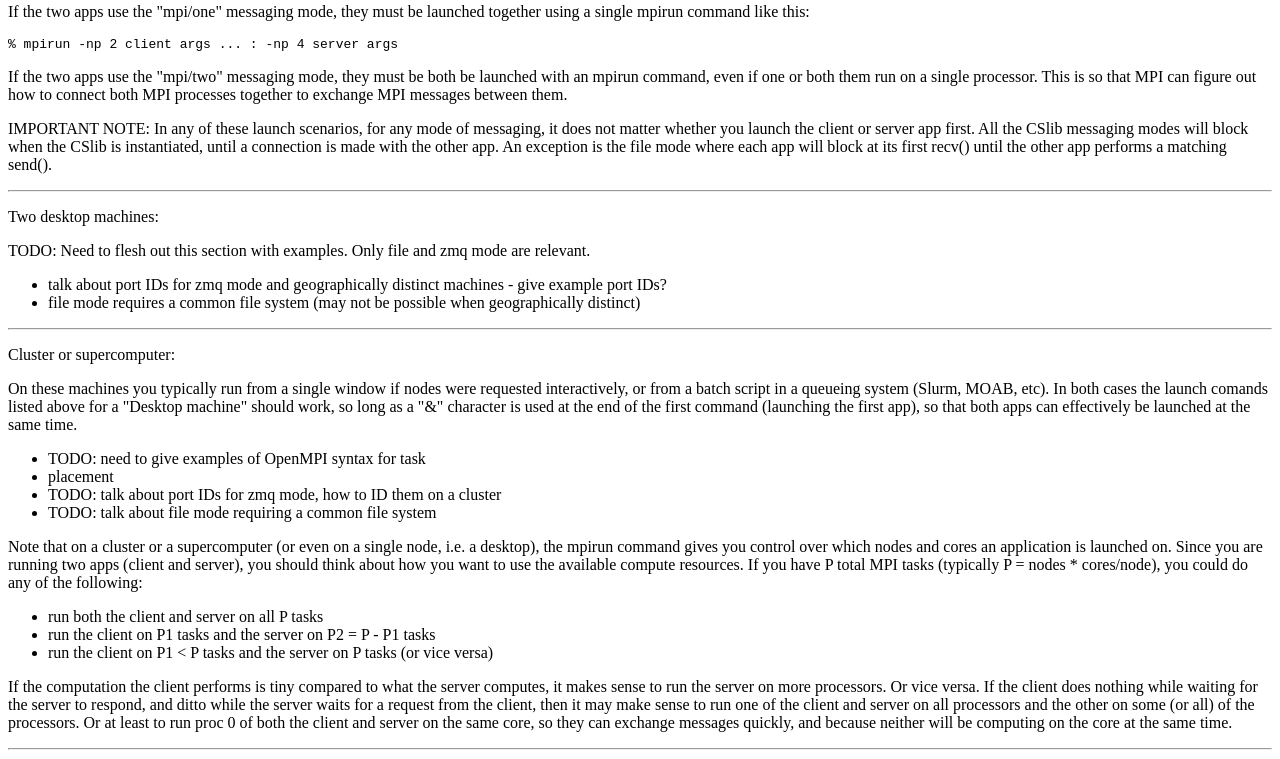
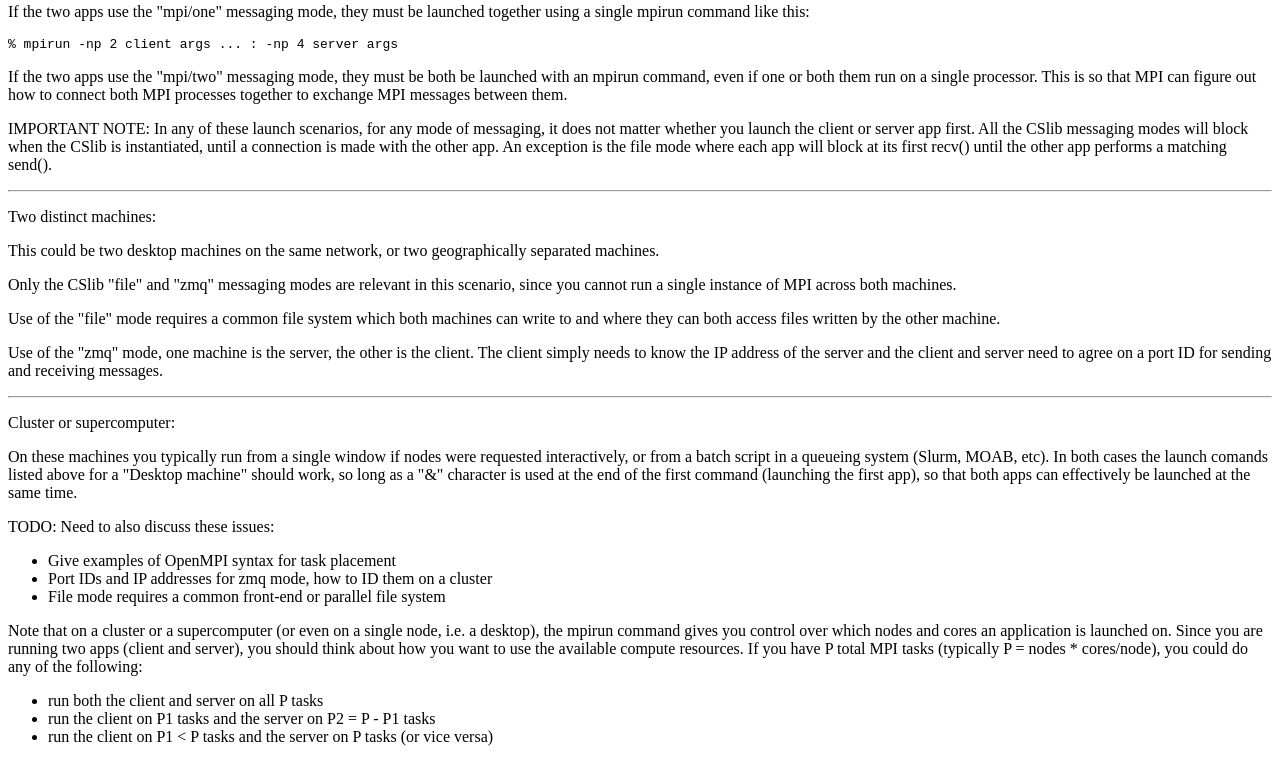
Before and after one commit to lammps/cslib, a plain HTML site: page doc/launch.html in a window 1280 px wide. Shown: the part 500-1259 px from the top of the page. Drawn offline with Linux system fonts and the light colour scheme.

Commit message:
git-svn-id: svn+ssh://software-srn.sandia.gov/svn/cslib/trunk@19 a90b35e7-5b98-4bfc-8194-042b74bc95e4

```diff
--- a/doc/launch.html
+++ b/doc/launch.html
@@ -54,14 +54,24 @@ recv() until the other app performs a matching send().
 </P>
 <HR>
 
-<P>Two desktop machines:
+<P>Two distinct machines:
 </P>
-<P>TODO: Need to flesh out this section with examples.  Only file and zmq mode
-are relevant.
+<P>This could be two desktop machines on the same network, or two
+geographically separated machines.
 </P>
-<UL><LI>talk about port IDs for zmq mode and geographically distinct machines - give example port IDs?
-<LI>file mode requires a common file system (may not be possible when geographically distinct)
-</UL>
+<P>Only the CSlib "file" and "zmq" messaging modes are relevant in this
+scenario, since you cannot run a single instance of MPI across both
+machines.
+</P>
+<P>Use of the "file" mode requires a common file system which both
+machines can write to and where they can both access files written by
+the other machine.
+</P>
+<P>Use of the "zmq" mode, one machine is the server, the other is the
+client.  The client simply needs to know the IP address of the server
+and the client and server need to agree on a port ID for sending and
+receiving messages.
+</P>
 <HR>
 
 <P>Cluster or supercomputer:
@@ -73,10 +83,11 @@ a "Desktop machine" should work, so long as a "&" character is used at
 the end of the first command (launching the first app), so that both
 apps can effectively be launched at the same time.
 </P>
-<UL><LI>TODO: need to give examples of OpenMPI syntax for task
-<LI>placement
-<LI>TODO: talk about port IDs for zmq mode, how to ID them on a cluster
-<LI>TODO: talk about file mode requiring a common file system
+<P>TODO: Need to also discuss these issues:
+</P>
+<UL><LI>Give examples of OpenMPI syntax for task placement
+<LI>Port IDs and IP addresses for zmq mode, how to ID them on a cluster
+<LI>File mode requires a common front-end or parallel file system
 </UL>
 <P>Note that on a cluster or a supercomputer (or even on a single node,
 i.e. a desktop), the mpirun command gives you control over which nodes
```
Also changed, not shown: doc/create.html (+4 -4 lines), doc/exchange.html (+2 -1 lines), doc/query.html (+1 -1 lines), doc/usage.html (+2 -2 lines), doc/create.txt, doc/exchange.txt, doc/launch.txt, doc/query.txt, doc/usage.txt.
